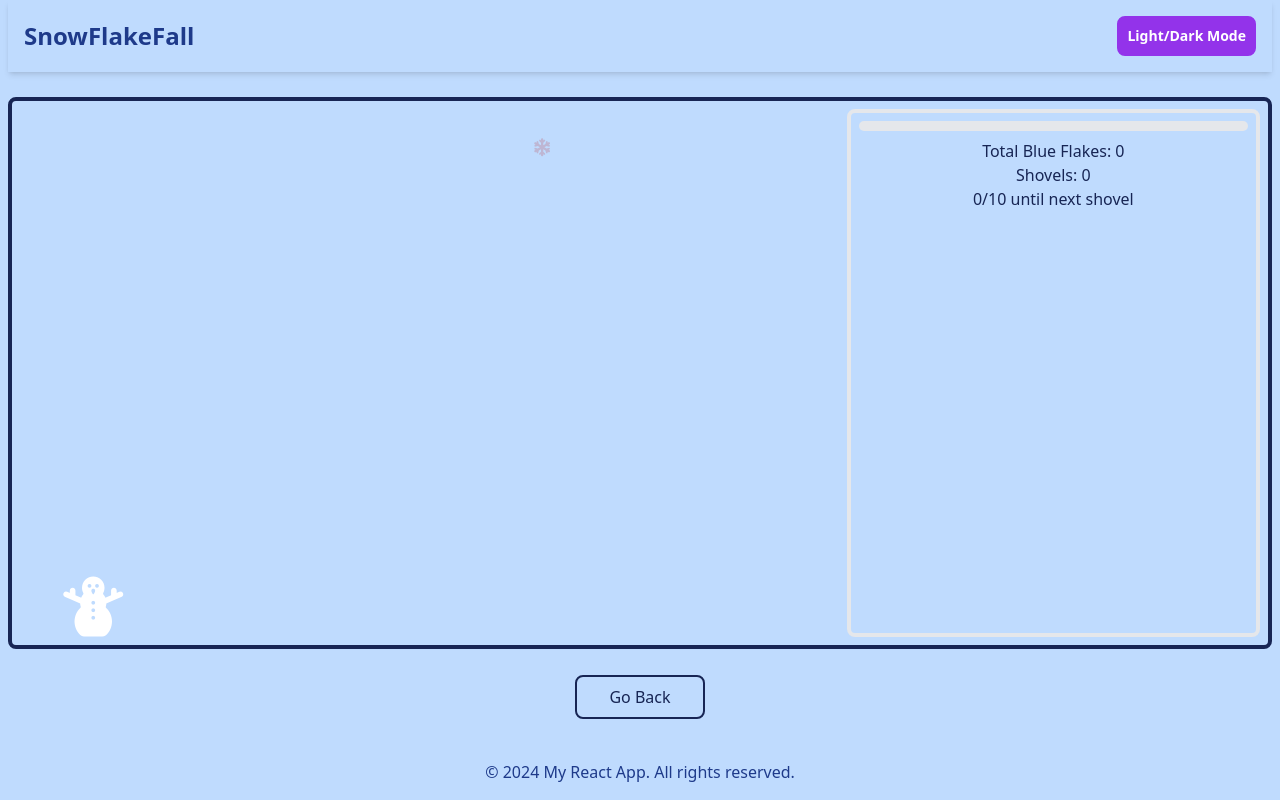
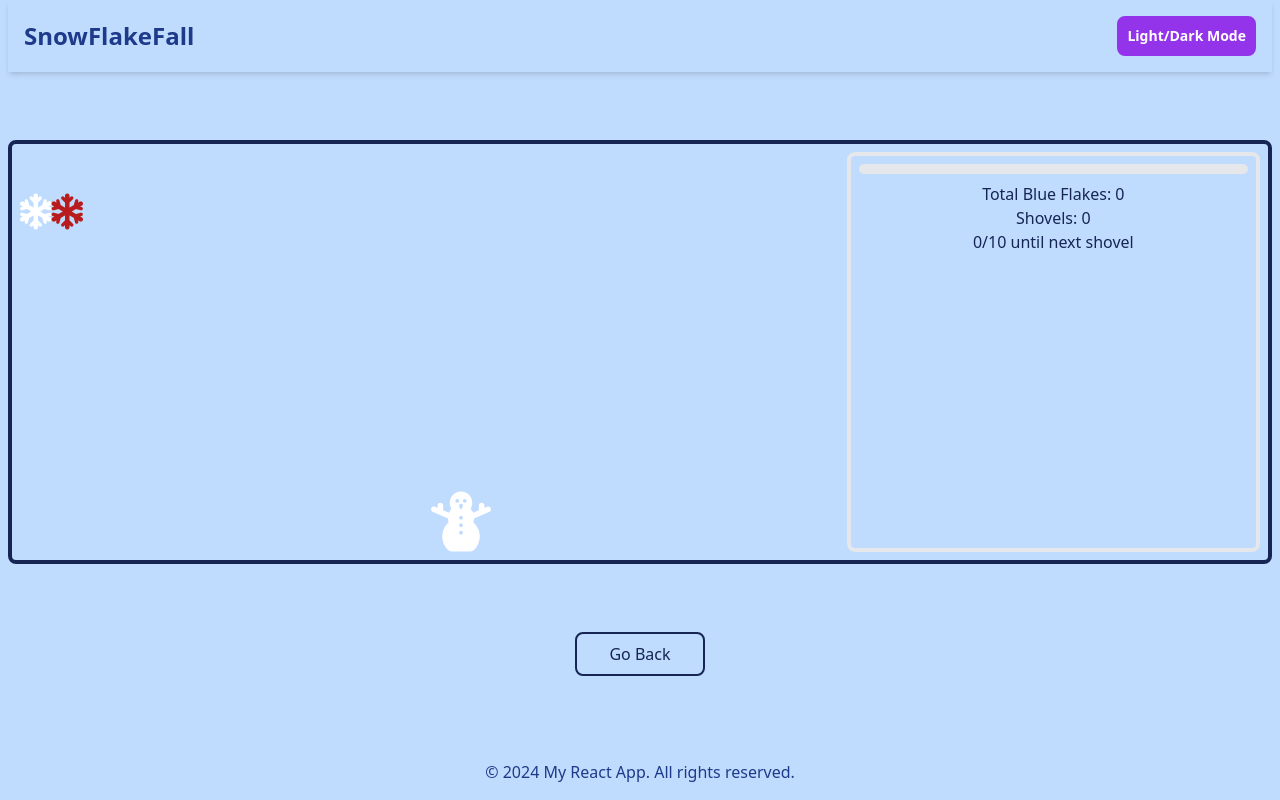
Before and after one commit to tbrown034/snow-flake-fall, a React (Vite) app: page / in a window 1280 px wide. Both pictures are taken after a click on the button "Start Game". Built offline with nearby package versions, Linux system fonts and the light colour scheme.

Commit message:
could make a diff version here

```diff
--- a/src/components/GameElements/SnowFlakeArea.jsx
+++ b/src/components/GameElements/SnowFlakeArea.jsx
@@ -1,52 +1,52 @@
-import React, { useState, useEffect, useRef } from "react";
+import React, { useState, useEffect } from "react";
 import SnowFlake from "../GamePieces/SnowFlake";
 import Snowman from "../GamePieces/Snowman";
 
 export default function SnowFlakeArea({
   incrementBlueCount,
   gameOver,
-  setGameOver,
   pauseSnowman,
 }) {
   const [snowflakes, setSnowflakes] = useState([]);
-  const snowmanRef = useRef(null);
 
   useEffect(() => {
     const interval = setInterval(() => {
       if (!gameOver && !pauseSnowman) {
+        // Randomly generate the color of the snowflake
         const rand = Math.random();
         const color = rand > 0.8 ? "blue" : rand > 0.6 ? "red" : "white";
-
-        setSnowflakes((prev) => [
-          ...prev,
-          { color, id: Math.random(), left: `${Math.random() * 75}%` },
-        ]);
+        // Create a new snowflake
+        setSnowflakes((prev) => [...prev, { color, id: Math.random() }]);
       }
     }, 1000);
 
     return () => clearInterval(interval);
   }, [gameOver, pauseSnowman]);
 
+  // Function to remove a snowflake
+  const removeSnowflake = (flakeId) => {
+    setSnowflakes((prev) => prev.filter((flake) => flake.id !== flakeId));
+  };
+
+  // Function to handle snowflake click
   const handleSnowflakeClick = (flakeId) => {
-    setSnowflakes((prev) => prev.filter((flake) => flake.id !== flakeId));
+    if (!gameOver) {
+      removeSnowflake(flakeId);
       incrementBlueCount();
+    }
   };
 
   return (
-    <div className="flex flex-col justify-between snowflake-area ">
-      <div>
+    <div className="snowflake-area">
       {snowflakes.map((flake) => (
         <SnowFlake
           key={flake.id}
+          id={flake.id}
           color={flake.color}
-            onClick={() => {
-              if (flake.color === "blue") {
-                handleSnowflakeClick(flake.id);
-              }
-            }}
+          removeSnowflake={removeSnowflake}
+          onClick={() => handleSnowflakeClick(flake.id)}
         />
       ))}
-      </div>
       <Snowman />
     </div>
   );
--- a/src/components/GamePieces/SnowFlake.jsx
+++ b/src/components/GamePieces/SnowFlake.jsx
@@ -1,4 +1,4 @@
-import { useState, useEffect } from "react";
+import React, { useState } from "react";
 
 export default function SnowFlake({ color, onClick }) {
   const [isClicked, setIsClicked] = useState(false);
@@ -9,18 +9,6 @@ export default function SnowFlake({ color, onClick }) {
     white: "text-white",
   };
 
-  const style = {
-    left: `${Math.random() * 80}%`,
-  };
-
-  useEffect(() => {
-    const timeout = setTimeout(() => {
-      setIsClicked(true); // Remove snowflake after it falls
-    }, 1000); // Match the duration of the snowflake-fall animation
-
-    return () => clearTimeout(timeout);
-  }, []);
-
   const handleClick = () => {
     setIsClicked(true);
     onClick();
@@ -28,12 +16,10 @@ export default function SnowFlake({ color, onClick }) {
 
   return (
     <i
-      className={`text-lg ${
-        colorClasses[color]
-      } fa-solid fa-snowflake snowflake-fall snowflake ${
-        isClicked ? "clicked-snowflake" : ""
-      }`}
-      style={style}
+      className={`text-4xl ${colorClasses[color]} fa-solid fa-snowflake ${
+        isClicked ? "opacity-0" : "opacity-100"
+      } transition-opacity duration-1000 ease-linear transform translate-y-full`}
+      style={{ left: `${Math.random() * 80}%` }}
       onClick={handleClick}
     ></i>
   );
--- a/src/index.css
+++ b/src/index.css
@@ -2,74 +2,28 @@
 @tailwind components;
 @tailwind utilities;
 
-/* Custom Styles */
-@keyframes snowflake-fall {
-  0% {
-    transform: translateY(
-      -10%
-    ); /* Start slightly off-screen to ensure a smooth entrance */
-    opacity: 1; /* Fully visible at the start */
-  }
-  100% {
-    transform: translateY(
-      100%
-    ); /* End slightly off-screen to ensure a smooth exit */
-    opacity: 0.1; /* Fade out the snowflake */
-  }
+.snowflake-area {
+  @apply relative;
+  min-height: 50vh; /* Adjust if necessary to fit the game area */
 }
 
-.snowflake {
-  position: absolute;
-  top: 0; /* Reset top position to ensure animation starts off-screen */
-  animation: snowflake-fall 1s linear infinite; /* Duration suitable for a game */
-  z-index: 10; /* Above other elements but below overlays like game over */
-}
-
-.snowflake:hover {
-  font-weight: bolder;
-  color: yellow;
-}
-
-.clicked-snowflake {
-  animation: none; /* Stops any ongoing animation */
-  opacity: 0; /* Hide immediately upon click */
-  pointer-events: none; /* Prevent further interaction after being clicked */
-}
-
-.snowflake-area {
-  position: relative;
-  min-height: 66vh; /* Two-thirds of the viewport height for the game area */
-}
-
+/* Snowman moving animation */
 @keyframes snowman-move {
-  0% {
-    transform: translateX(
-      0
-    ); /* Start and end at the same position for a smooth loop */
+  0%,
+  100% {
+    transform: translateX(0); /* Start and end at the original position */
   }
   50% {
     transform: translateX(
-      calc(50%)
+      calc(100% - 4rem)
     ); /* Move left to right, assuming snowman width of 4rem */
-  }
-}
-
-@keyframes snowman-move {
-  0% {
-    transform: translateX(0%);
-  }
-  0% {
-    transform: translateX(50%);
-  }
-  0% {
-    transform: translateX(
-      100%
-    ); /* Make the snowman go all the way to the right */
   }
 }
 
 .snowman {
   position: absolute;
-  bottom: 0; /* Positioned at the bottom of its container */
-  animation: snowman-move 10s linear infinite alternate; /* Smoother, slower movement */
+  bottom: 0; /* Positioned at the bottom of the container */
+  left: 50%; /* Start in the middle of the container */
+  transform: translateX(-50%); /* Center the snowman */
+  animation: snowman-move 10s linear infinite alternate; /* Smooth back and forth movement */
 }
--- a/tailwind.config.js
+++ b/tailwind.config.js
@@ -3,7 +3,17 @@ export default {
   content: ["./index.html", "./src/**/*.{js,ts,jsx,tsx}"],
 
   theme: {
-    extend: {},
+    extend: {
+      keyframes: {
+        "snowflake-fall": {
+          "0%": { transform: "translateY(-10%)", opacity: "1" },
+          "100%": { transform: "translateY(100%)", opacity: "0" },
+        },
+      },
+      animation: {
+        "snowflake-fall": "snowflake-fall 5s linear infinite",
+      },
+    },
   },
 
   plugins: [],
```
Lines whose indentation alone changed are shown as unchanged.
